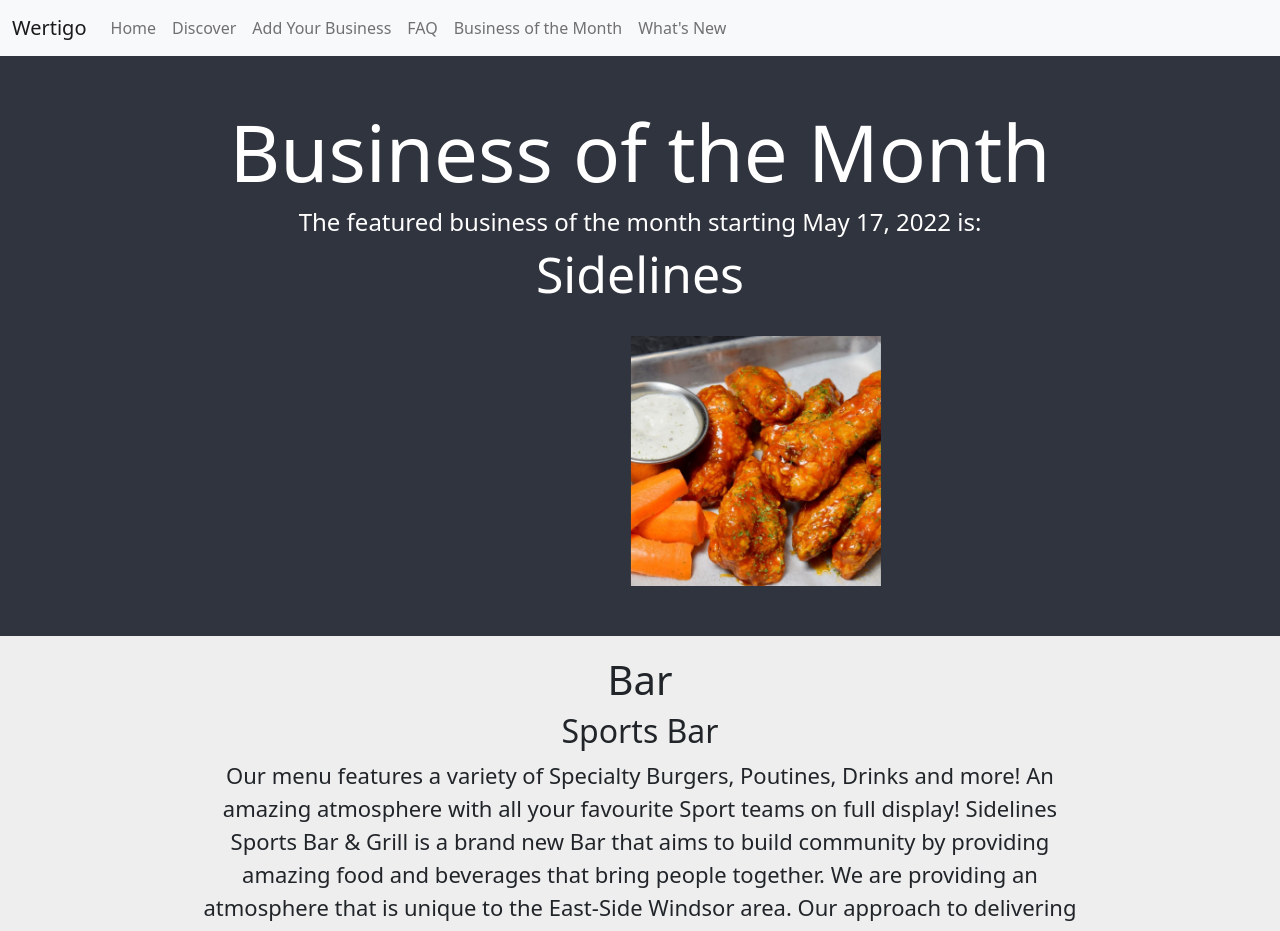
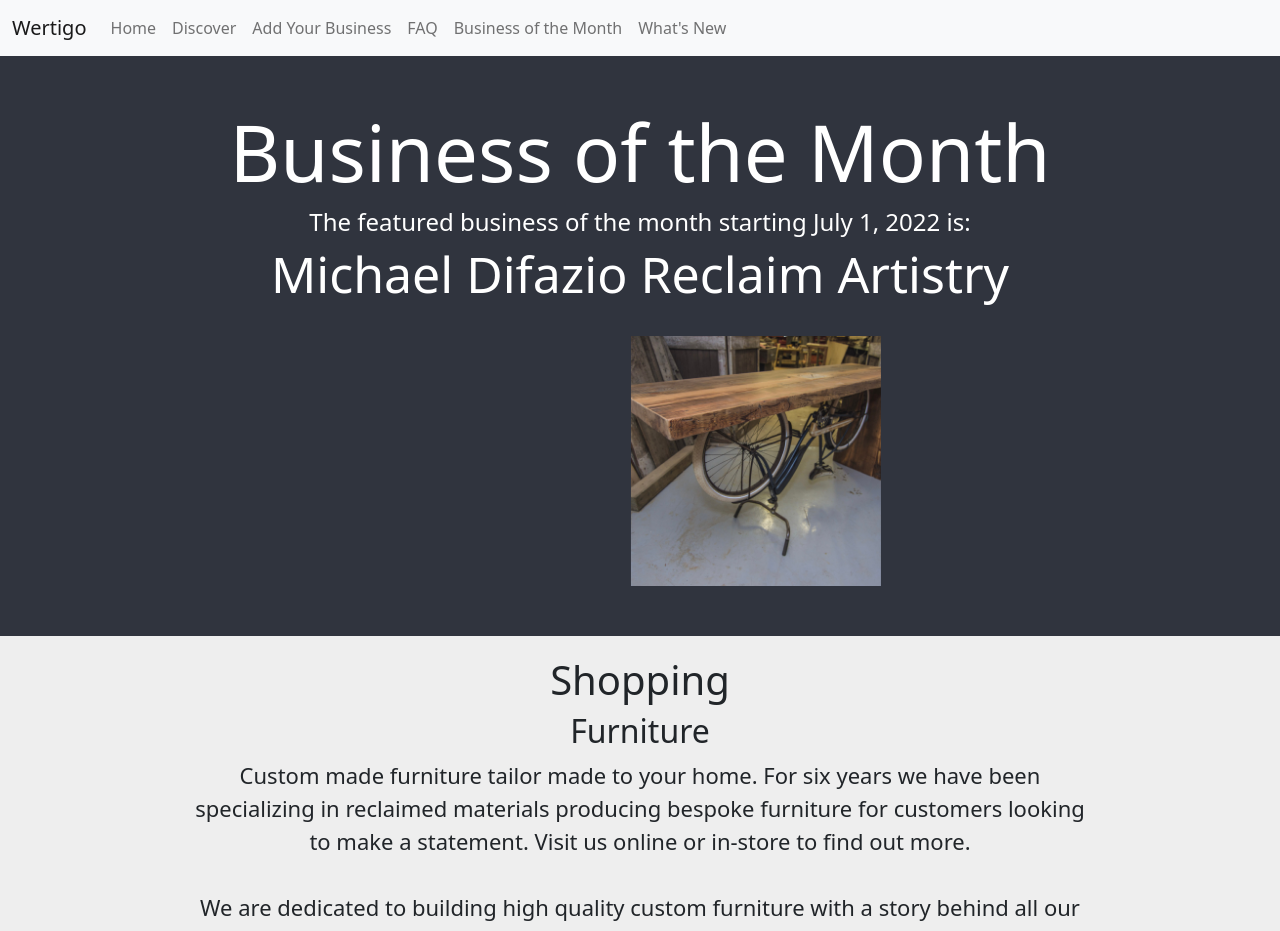
Before and after one commit to tonyalas/wertigo, a React (Create React App) app in the folder react-ui/: page /businessofthemonth in a window 1280 px wide. Shown: the top 931 px of the page. Built offline with nearby package versions, Linux system fonts and the light colour scheme.

Commit message:
updated business of the month

```diff
--- a/react-ui/src/components/BusinessOfTheWeek/BusinessOfTheWeek.js
+++ b/react-ui/src/components/BusinessOfTheWeek/BusinessOfTheWeek.js
@@ -5,13 +5,13 @@
 
 function BusinessOfTheWeek() {
     // ! EDIT THIS NUMBER AND MATCH IT WITH THE NUMBER IN BusinessOfTheWeekPage.js
-    const thisWeekBusiness = businessesData.find(x => x.id === 48)
+    const thisWeekBusiness = businessesData.find(x => x.id === 23)
     return (
         <>
             <h1 id='header'>Business Of The Month!</h1>
             {/* EDIT THIS DESCRIPTION */}
             <p className='center'>
-                {thisWeekBusiness.name} Sports Bar & Grill is a brand new Bar that aims to build community by providing amazing food and beverages that bring people together.<br></br>Come join us to watch your favourite sport teams on full display!
+                {thisWeekBusiness.name} is an all-local shop that makes beautiful <b>custom-made</b> furniture tailor made to your home. <br></br>Small or large, they can meet all your home wood-working needs!
             </p>
             <Col className='col item'>
                 <Link target='_blank' rel='noopener noreferrer' className='businessHeaderLink' to={'/businessofthemonth'}>
--- a/react-ui/src/pages/BusinessOfTheWeekPage/BusinessOfTheWeekPage.js
+++ b/react-ui/src/pages/BusinessOfTheWeekPage/BusinessOfTheWeekPage.js
@@ -19,7 +19,7 @@
     const handleShow3 = () => setShow3(true);
 
     // ! EDIT THIS NUMBER AND MATCH IT WITH THE NUMBER IN BusinessOfTheWeek.js component
-    const thisWeekBusiness = businessesData.find(x => x.id === 48)
+    const thisWeekBusiness = businessesData.find(x => x.id === 23)
 
     useEffect(() => {
         document.title = 'Wertigo - Business of the Week'
@@ -30,7 +30,7 @@
             <div className='Jumbotron'>
                 <h1>Business of the Month</h1>
                 {/* EDIT THIS TO UPDATE THE WEEK BELOW */}
-                <h4>The featured business of the month starting May 17, 2022 is:</h4>
+                <h4>The featured business of the month starting July 1, 2022 is:</h4>
                 <h2 id='businessNameLarge'>{thisWeekBusiness.name}</h2>
                 <br></br>
                 {/* UPDATE THESE PICTURES */}
@@ -39,10 +39,10 @@
                         <img className='sliding-image' src={thisWeekBusiness.picturePath} alt='' />
                     </Carousel.Item>
                     <Carousel.Item interval={2500}>
-                        <img className='sliding-image' src='/images/businessoftheweek/sidelines2.jpg' alt='' />
+                        <img className='sliding-image' src='/images/businessoftheweek/mike2.jpg' alt='' />
                     </Carousel.Item>
                     <Carousel.Item interval={2500}>
-                        <img className='sliding-image' src='/images/businessoftheweek/sidelines3.jpg' alt='' />
+                        <img className='sliding-image' src='/images/businessoftheweek/mike3.jpg' alt='' />
                     </Carousel.Item>
                 </Carousel>
             </div>
@@ -54,7 +54,7 @@
                             <h1>{thisWeekBusiness.category}</h1>
                             <h2>{thisWeekBusiness.subcategory}</h2>
                             <div className='block-text'>
-                                <p id='informationText'>{thisWeekBusiness.description} Sidelines Sports Bar & Grill is a brand new Bar that aims to build community by providing amazing food and beverages that bring people together. We are providing an atmosphere that is  unique to the East-Side Windsor area. Our approach to delivering only the finest service to our customers starts and ends with our constant desire to exceed expectations.</p>
+                                <p id='informationText'>{thisWeekBusiness.description} <br></br><br></br>We are dedicated to building high quality custom furniture with a story behind all our materials. Every unique piece that leaves our shop is one-of-a-kind, with a history that is rich enough to share with all your guests. Our team is focused on enhancing the imperfections of the materials we use instead of covering them up allowing each material to tell its individual story. <br></br><br></br>Shop our pre-made products in-store/online OR <b>book a consultation to begin your <i>custom</i> piece!</b></p>
                             </div>
 
                             {(thisWeekBusiness.businessPicture1 != undefined) &&
--- a/react-ui/src/pages/WhatsNewPage/WhatsNewPage.js
+++ b/react-ui/src/pages/WhatsNewPage/WhatsNewPage.js
@@ -17,11 +17,18 @@
                 <div className='row justify-content-center'>
                     <div className='col'>
                         <div className='centeredText'>
+                            <h2>July 1, 2022</h2>
+                            <h4>Business of the Month: July 2022</h4>
+                            <p className='whatsnewtext'>Michael Difazio Reclaim Artistry is an all-local shop that makes beautiful <b>custom-made</b> furniture tailor made to your home.</p>
+                            <img src='/images/mikedifazio.png' alt='' className='business_image' />
+                            <Link target='_blank' rel='noopener noreferrer' className='businessHeaderLink' to={'/businessofthemonth'}><p className='whatsnewtext'>See the new Business of the Month here!</p></Link>
+                            <br></br>
+                            <hr></hr>
                             <h2>May 17, 2022</h2>
                             <h4>Business of the Month: May 17, 2022</h4>
                             <p className='whatsnewtext'>Sidelines Sports Bar & Grill is a brand new Bar that aims to build community by providing amazing food and beverages that bring people together.</p>
                             <img src='/images/sidelines.png' alt='' className='business_image' />
-                            <Link target='_blank' rel='noopener noreferrer' className='businessHeaderLink' to={'/businessofthemonth'}><p className='whatsnewtext'>See the new Business of the Month here!</p></Link>
+                            <Link target='_blank' rel='noopener noreferrer' className='businessHeaderLink' to={'/discover/Sidelines'}><p className='whatsnewtext'>Check out Sidelines here!</p></Link>
                             <br></br>
                             <hr></hr>
                             <h2>April 11, 2022</h2>
```
Also changed, not shown: react-ui/public/images/businessoftheweek/mike2.jpg (added), react-ui/public/images/businessoftheweek/mike3.jpg (added).
